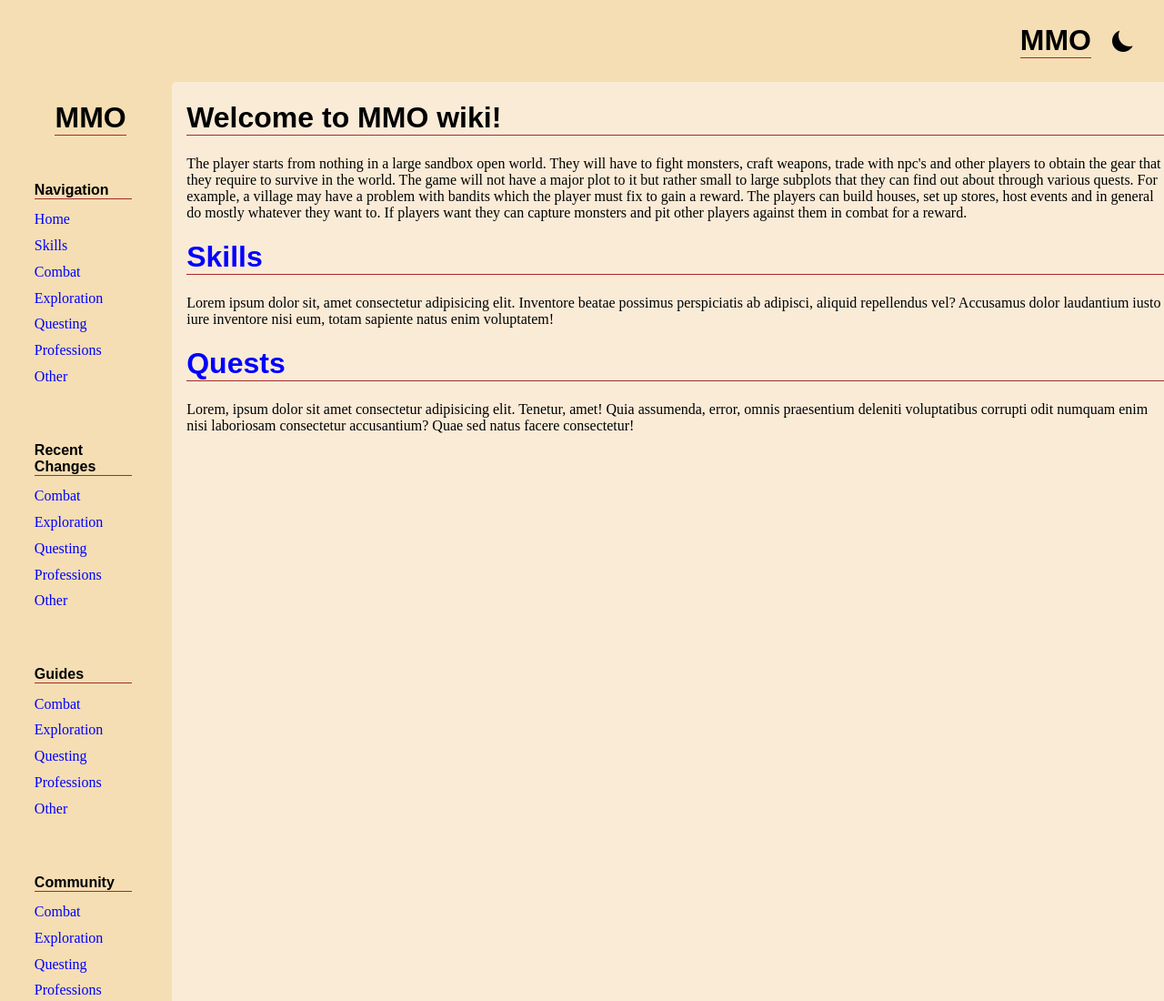
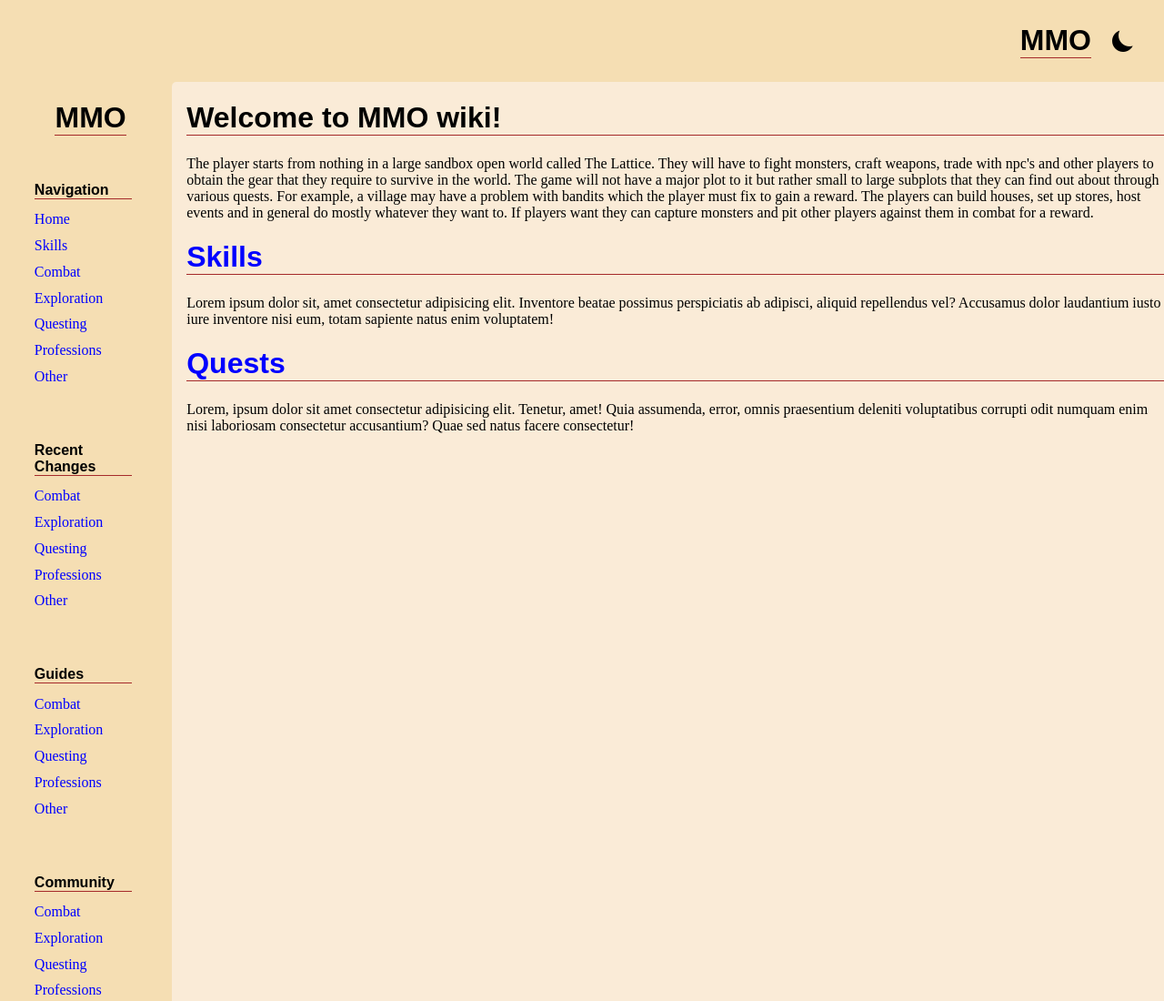
Before and after one commit to bailey-long/MMO_Wiki, a plain HTML site: page src/index.html in a window 1280 px wide. Shown: the top 1100 px of the page at 91% size. Drawn offline with Linux system fonts and the light colour scheme; a web font is replaced by a local one.

```diff
--- a/src/index.html
+++ b/src/index.html
@@ -21,7 +21,7 @@
     <div class="content">
     <h1>Welcome to MMO wiki!</h1>
     <p>
-        The player starts from nothing in a large sandbox open world. They will have to fight monsters, craft weapons, trade with npc's and other players to obtain
+        The player starts from nothing in a large sandbox open world called The Lattice. They will have to fight monsters, craft weapons, trade with npc's and other players to obtain
         the gear that they require to survive in the world. The game will not have a major plot to it but rather small to large subplots that they can find out about through various quests.
         For example, a village may have a problem with bandits which the player must fix to gain a reward.
 
```
Also changed, not shown: .github/workflows/firebase-hosting-merge.yml, .github/workflows/firebase-hosting-pull-request.yml, 1 other file.
